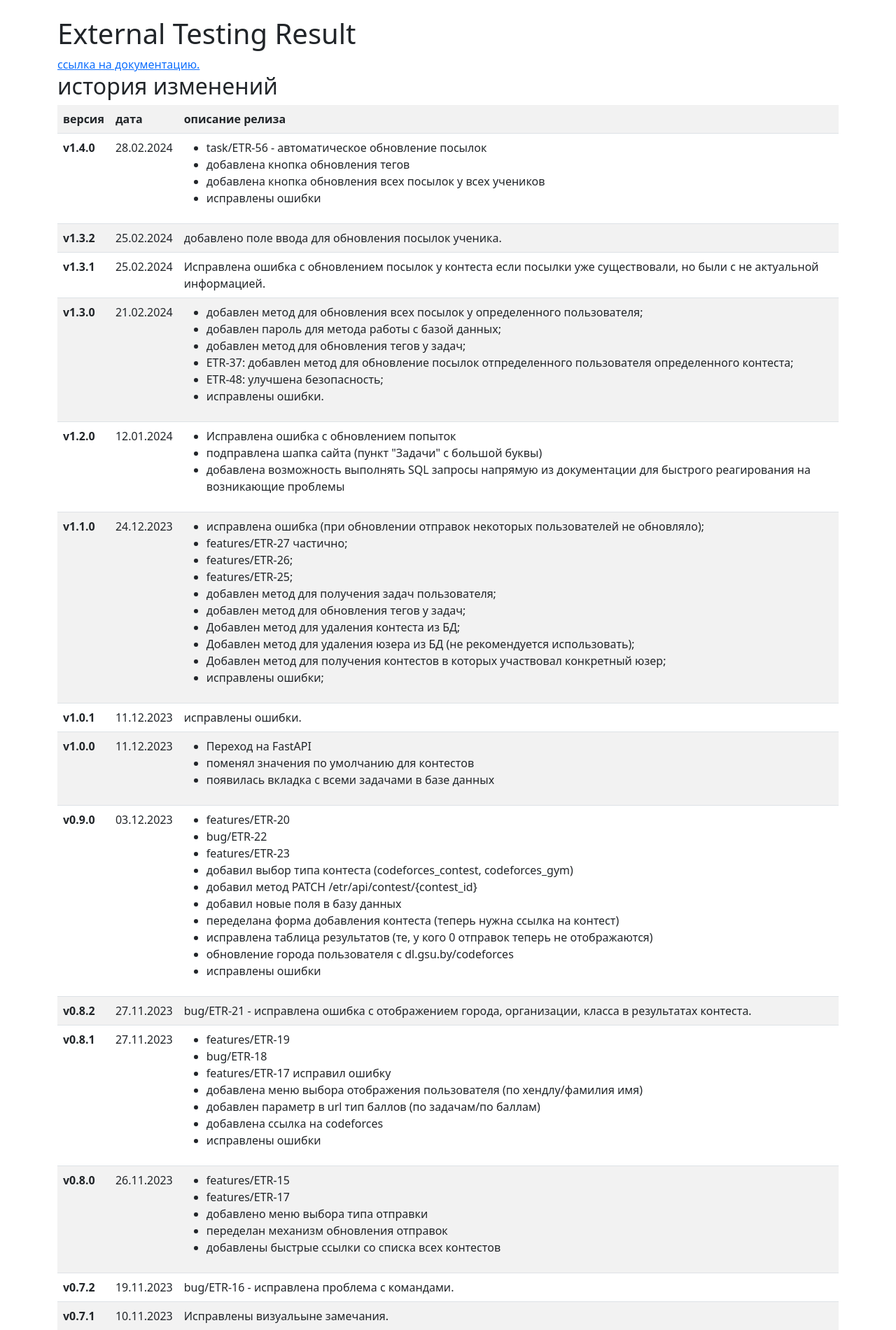
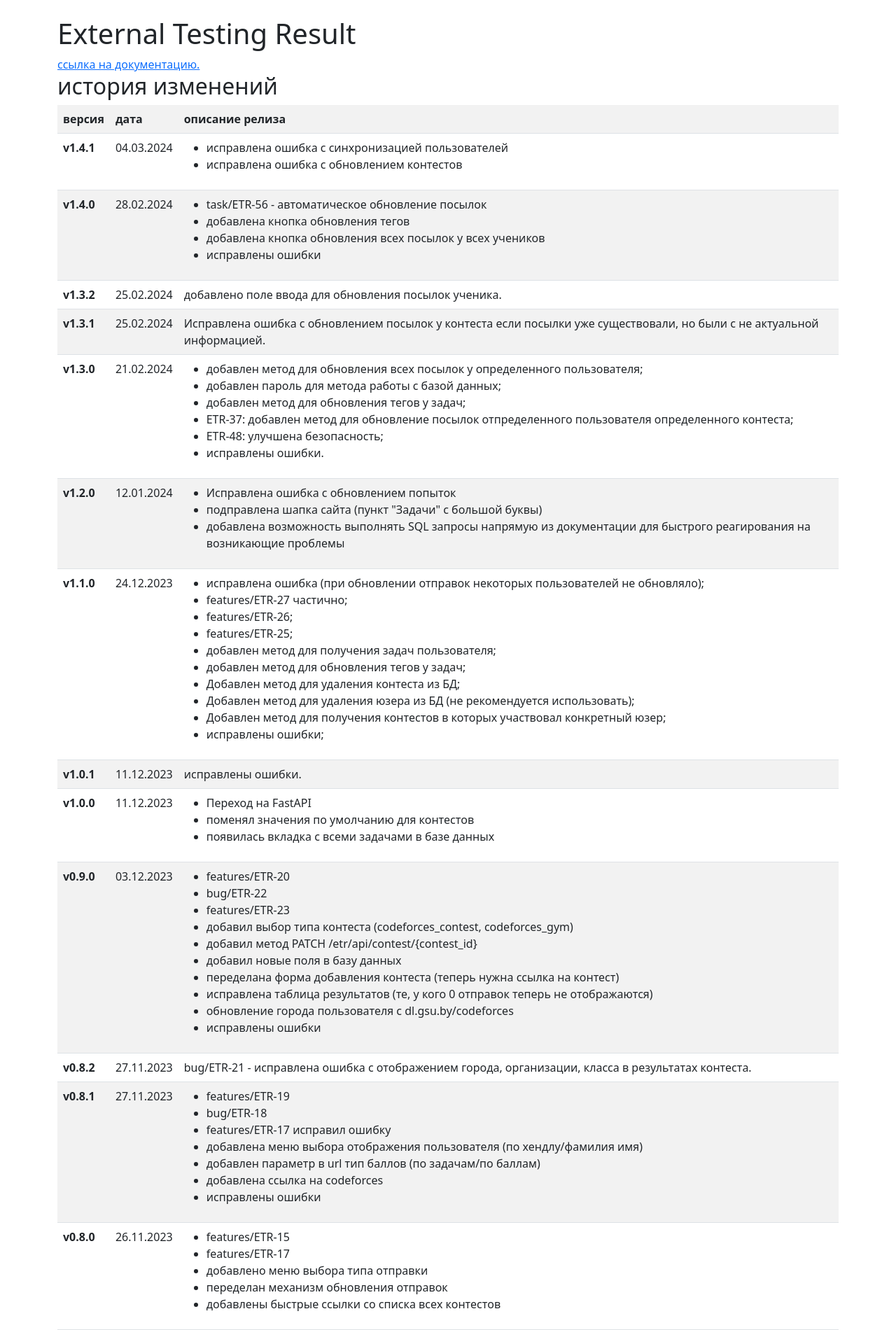
Before and after one commit to KingAndJoker/etr, a FastAPI app: page /about in a window 1280 px wide. Shown: the part 56-1956 px from the top of the page at 70% size. Run offline with FastAPI, Linux system fonts and the light colour scheme.

Commit message:
release note v1.4.1

```diff
--- a/etr/templates/about.html
+++ b/etr/templates/about.html
@@ -13,6 +13,17 @@
         <th>версия</th>
         <th>дата</th>
         <th>описание релиза</th>
+    </tr>
+
+    <tr>
+        <th>v1.4.1</th>
+        <td>04.03.2024</td>
+        <td>
+            <ul>
+                <li>исправлена ошибка с синхронизацией пользователей</li>
+                <li>исправлена ошибка с обновлением контестов</li>
+            </ul>
+        </td>
     </tr>
 
     <tr>
```
